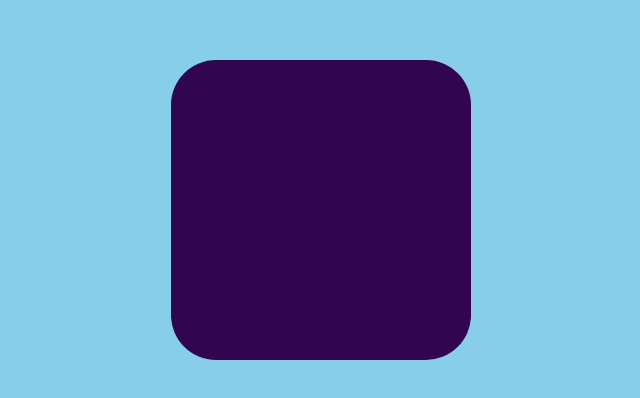
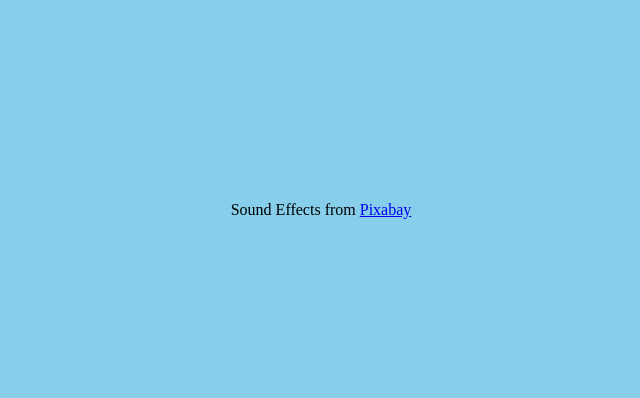
Before and after one commit to Williamem/random-letter, a website built with Vite: page index.html in a window 1280 px wide. Shown: the part 190-588 px from the top of the page, without its empty margins (319-959 px from the left). Built offline with nearby package versions, Linux system fonts and the light colour scheme.

Commit message:
Add html with sound effects credit

```diff
--- a/index.html
+++ b/index.html
@@ -8,11 +8,10 @@
     <title>Random Letter</title>
   </head>
   <body class="flex-center">
-    <div class="letter-box">
-      <div class="letter flex-center">
-
-      </div>
+    <div class="flex-center animate__animated" id="letter-box">
+        <p id="letter"></p>
     </div>
+    <footer>Sound Effects from <a href="https://pixabay.com/sound-effects/?utm_source=link-attribution&amp;utm_medium=referral&amp;utm_campaign=music&amp;utm_content=6316">Pixabay</a></footer>
     <script type="module" src="/main.js"></script>
   </body>
 </html>
```
